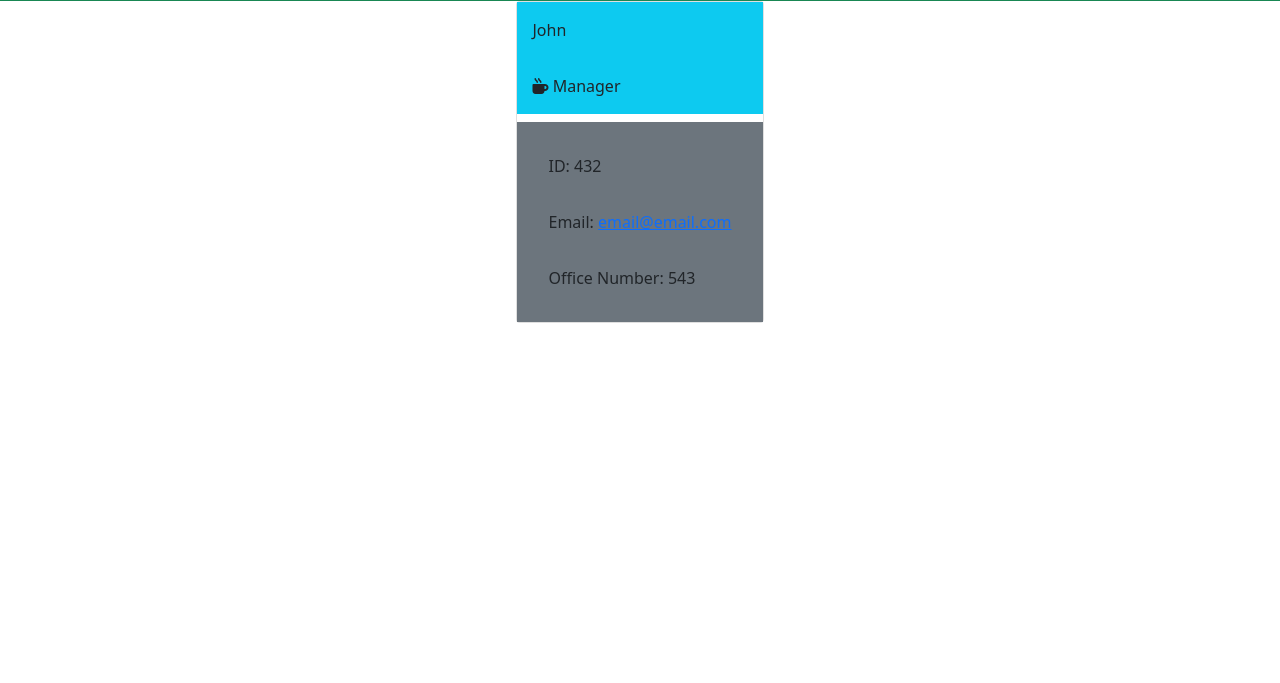
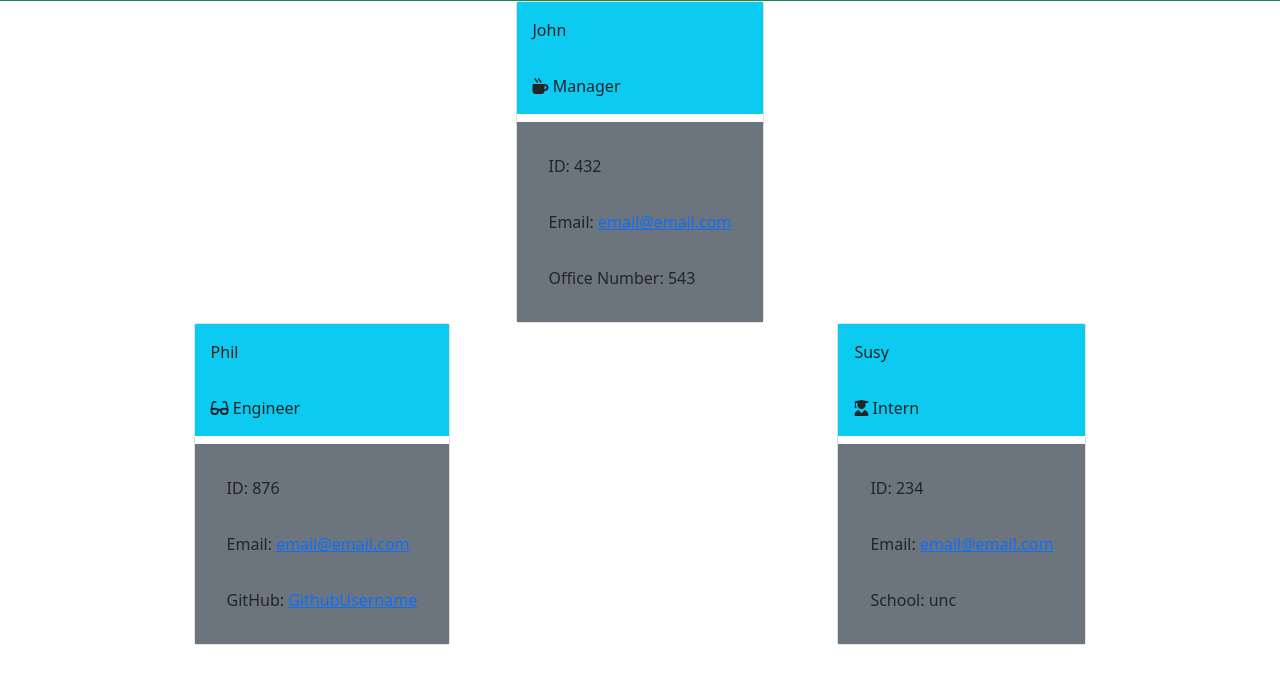
Before and after one commit to gabrielandrews/team-profile-generator, a plain HTML site: page dist/index.html in a window 1280 px wide. Shown: the part 55-738 px from the top of the page. Drawn offline with nearby package versions, Linux system fonts and the light colour scheme.

Commit message:
end of dist

```diff
--- a/dist/index.html
+++ b/dist/index.html
@@ -47,3 +47,76 @@
     </div>
 
 </div>
+
+            </div>
+            <div class="d-flex flex-wrap justify-content-around">
+
+            <div class="card">
+
+                <div class="card-title bg-info">
+
+                    <div class="card-body">
+                        Phil
+                    </div>
+
+                    <div class="card-body">
+                        <i class="fas fa-glasses"></i>  Engineer
+                    </div>
+
+                </div>
+
+                <div class="card-body bg-secondary">
+
+                    <div class="card-body border-primary rounded">
+                        ID: 876
+                    </div>
+
+                    <div class="card-body border-primary rounded">
+                        Email: <a href="mailto:email@email.com">email@email.com</a>
+                    </div>
+
+                    <div class="card-body border-primary rounded">
+                        GitHub: <a href="https://github.com/GithubUsername" target="_blank">GithubUsername</a>
+                    </div>
+
+                </div>
+
+            </div>
+
+
+            <div class="card">
+
+                <div class="card-title bg-info">
+
+                    <div class="card-body">
+                        Susy
+                    </div>
+
+                    <div class="card-body">
+                        <i class="fas fa-user-graduate"></i>  Intern
+                    </div>
+
+                </div>
+
+                <div class="card-body bg-secondary">
+
+                    <div class="card-body border-primary rounded">
+                        ID: 234
+                    </div>
+
+                    <div class="card-body border-primary rounded">
+                        Email: <a href="mailto:email@email.com">email@email.com</a>
+                    </div>
+
+                    <div class="card-body border-primary rounded">
+                        School: unc
+                    </div>
+
+                </div>
+
+            </div>
+
+            </div>
+        </main>
+    </body>
+</html>
```
Lines whose indentation alone changed are shown as unchanged.
